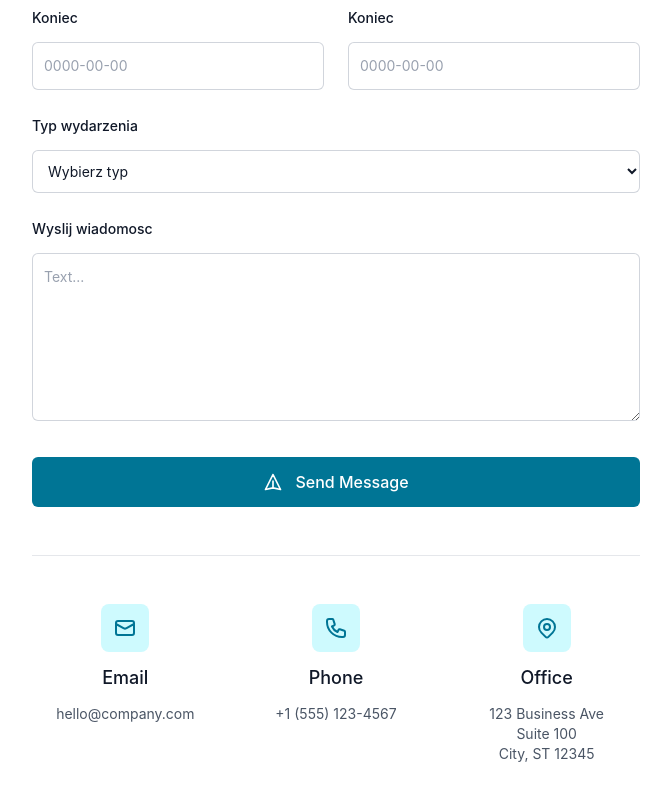
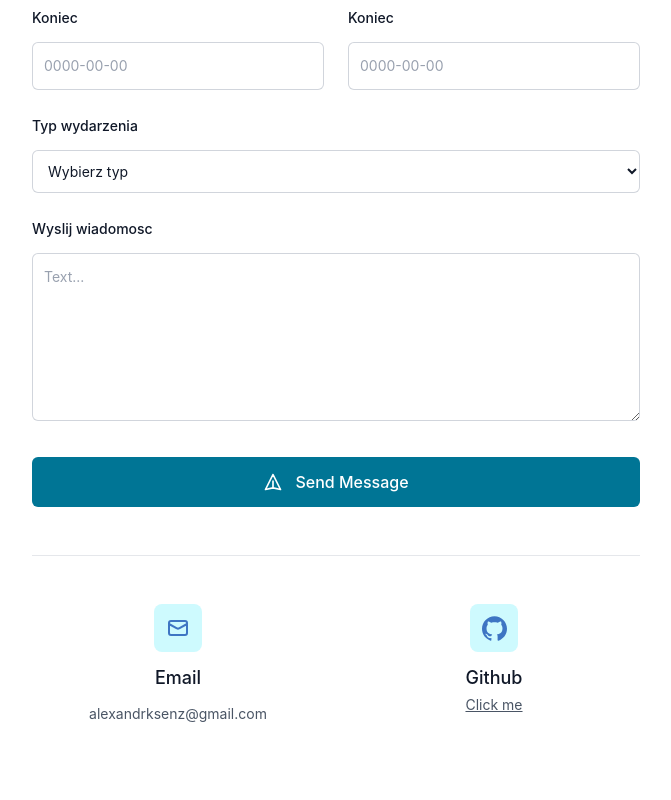
Before and after one commit to HiBlurryface/ReactForm, a React (Vite) app: page / in a window 1280 px wide. Shown: the part 434-1234 px from the top of the page, without its empty margins (304-975 px from the left). After the commit the page ends 1206 px from the top, so only its background shows below. Built offline with nearby package versions, Linux system fonts and the light colour scheme.

Commit message:
footer changes

```diff
--- a/src/components/widgets/Footer.tsx
+++ b/src/components/widgets/Footer.tsx
@@ -1,48 +1,36 @@
 export const Footer = () => {
   return <div className="mt-12 pt-12 border-t border-gray-200">
-    <div className="grid grid-cols-1 gap-6 sm:grid-cols-3">
+    <div className="grid grid-cols-1 gap-6 sm:grid-cols-2">
       <div className="text-center">
         <div className="flex justify-center">
           <div className="flex items-center justify-center w-12 h-12 bg-cyan-100 rounded-lg">
             <svg className="w-6 h-6 text-cyan-700" xmlns="http://www.w3.org/2000/svg" fill="none" viewBox="0 0 24 24"
               stroke="currentColor">
-              <path strokeLinecap="round" strokeLinejoin="round" strokeWidth="2"
+              <path stroke="#3E75C3" strokeLinecap="round" strokeLinejoin="round" strokeWidth="2"
                 d="M3 8l7.89 4.26a2 2 0 002.22 0L21 8M5 19h14a2 2 0 002-2V7a2 2 0 00-2-2H5a2 2 0 00-2 2v10a2 2 0 002 2z" />
             </svg>
           </div>
         </div>
         <h3 className="mt-3 text-lg font-medium text-gray-900">Email</h3>
-        <p className="mt-3 text-sm text-gray-600">hello@company.com</p>
+        <p className="mt-3 text-sm text-gray-600">alexandrksenz@gmail.com</p>
       </div>
 
       <div className="text-center">
         <div className="flex justify-center">
           <div className="flex items-center justify-center w-12 h-12 bg-cyan-100 rounded-lg">
-            <svg className="w-6 h-6 text-cyan-700" xmlns="http://www.w3.org/2000/svg" fill="none" viewBox="0 0 24 24"
-              stroke="currentColor">
-              <path strokeLinecap="round" strokeLinejoin="round" strokeWidth="2"
-                d="M3 5a2 2 0 012-2h3.28a1 1 0 01.948.684l1.498 4.493a1 1 0 01-.502 1.21l-2.257 1.13a11.042 11.042 0 005.516 5.516l1.13-2.257a1 1 0 011.21-.502l4.493 1.498a1 1 0 01.684.949V19a2 2 0 01-2 2h-1C9.716 21 3 14.284 3 6V5z" />
+            <svg width="25px" stroke="currentColor" xmlns="http://www.w3.org/2000/svg" fill="none" viewBox="0 -0.5 48 48" version="1.1">
+              <g id="Icons" stroke="none" stroke-width="1" fill="none" fill-rule="evenodd">
+                <g id="Color-" transform="translate(-700.000000, -560.000000)" fill="#3E75C3">
+                  <path d="M723.9985,560 C710.746,560 700,570.787092 700,584.096644 C700,594.740671 706.876,603.77183 716.4145,606.958412 C717.6145,607.179786 718.0525,606.435849 718.0525,605.797328 C718.0525,605.225068 718.0315,603.710086 718.0195,601.699648 C711.343,603.155898 709.9345,598.469394 709.9345,598.469394 C708.844,595.686405 707.2705,594.94548 707.2705,594.94548 C705.091,593.450075 707.4355,593.480194 707.4355,593.480194 C709.843,593.650366 711.1105,595.963499 711.1105,595.963499 C713.2525,599.645538 716.728,598.58234 718.096,597.964902 C718.3135,596.407754 718.9345,595.346062 719.62,594.743683 C714.2905,594.135281 708.688,592.069123 708.688,582.836167 C708.688,580.205279 709.6225,578.054788 711.1585,576.369634 C710.911,575.759726 710.0875,573.311058 711.3925,569.993458 C711.3925,569.993458 713.4085,569.345902 717.9925,572.46321 C719.908,571.928599 721.96,571.662047 724.0015,571.651505 C726.04,571.662047 728.0935,571.928599 730.0105,572.46321 C734.5915,569.345902 736.603,569.993458 736.603,569.993458 C737.9125,573.311058 737.089,575.759726 736.8415,576.369634 C738.3805,578.054788 739.309,580.205279 739.309,582.836167 C739.309,592.091712 733.6975,594.129257 728.3515,594.725612 C729.2125,595.469549 729.9805,596.939353 729.9805,599.18773 C729.9805,602.408949 729.9505,605.006706 729.9505,605.797328 C729.9505,606.441873 730.3825,607.191834 731.6005,606.9554 C741.13,603.762794 748,594.737659 748,584.096644 C748,570.787092 737.254,560 723.9985,560" id="Github">
+
+                  </path>
+                </g>
+              </g>
             </svg>
           </div>
         </div>
-        <h3 className="mt-3 text-lg font-medium text-gray-900">Phone</h3>
-        <p className="mt-3 text-sm text-gray-600">+1 (555) 123-4567</p>
-      </div>
-
-      <div className="text-center">
-        <div className="flex justify-center">
-          <div className="flex items-center justify-center w-12 h-12 bg-cyan-100 rounded-lg">
-            <svg className="w-6 h-6 text-cyan-700" xmlns="http://www.w3.org/2000/svg" fill="none" viewBox="0 0 24 24"
-              stroke="currentColor">
-              <path strokeLinecap="round" strokeLinejoin="round" strokeWidth="2"
-                d="M17.657 16.657L13.414 20.9a1.998 1.998 0 01-2.827 0l-4.244-4.243a8 8 0 1111.314 0z" />
-              <path strokeLinecap="round" strokeLinejoin="round" strokeWidth="2"
-                d="M15 11a3 3 0 11-6 0 3 3 0 016 0z" />
-            </svg>
-          </div>
-        </div>
-        <h3 className="mt-3 text-lg font-medium text-gray-900">Office</h3>
-        <p className="mt-3 text-sm text-gray-600">123 Business Ave<br />Suite 100<br />City, ST 12345</p>
+        <h3 className="mt-3 text-lg font-medium text-gray-900">Github</h3>
+        <a href="https://github.com/hiBlurryface" className="mt-3 text-sm text-gray-600 underline">Click me</a>
       </div>
     </div>
   </div>
```
